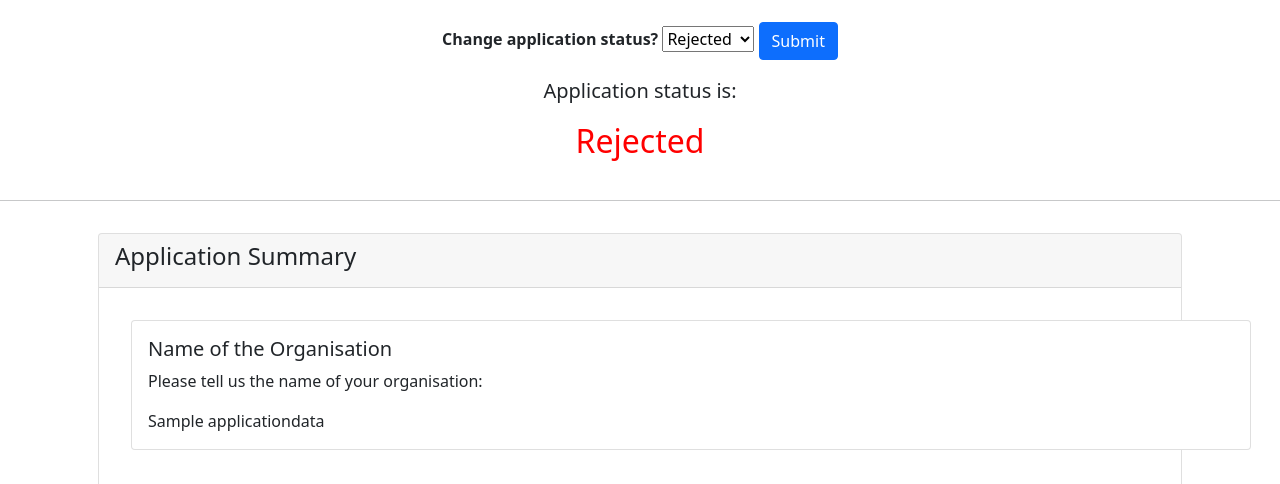
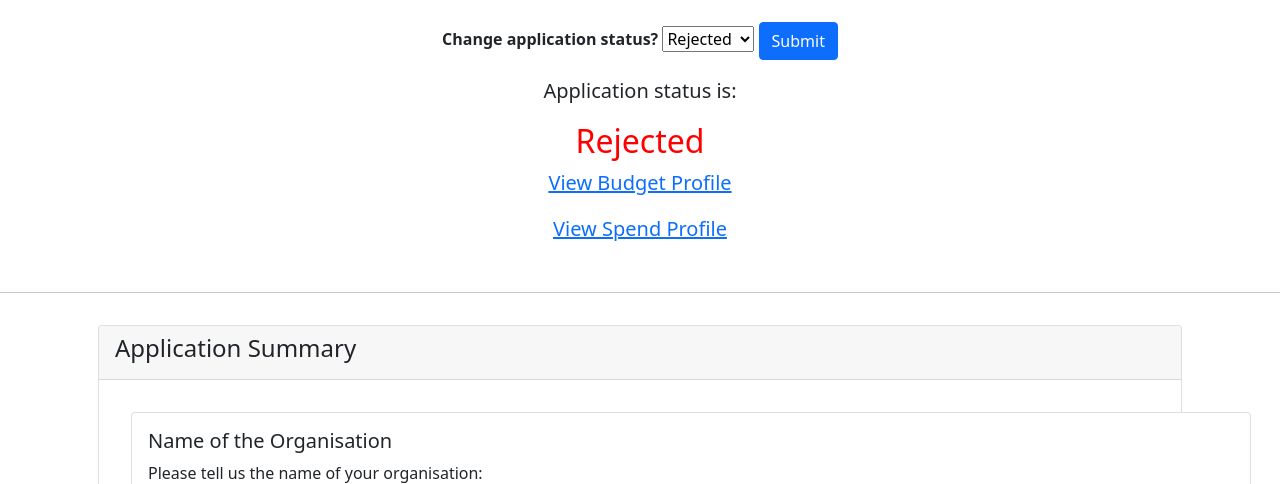
Before and after one commit to AlanWinchcole/Fund-Management-System, a Django app: page /view_application_status/1 in a window 1280 px wide. Shown: the part 178-662 px from the top of the page. Run offline with Django 3.2, Linux system fonts and the light colour scheme; a user stored in the database is signed in; tables that the repository leaves empty hold one stand-in row (values such as "Sample post"); some libraries are stand-ins or nearby versions.

Commit message:
Fixed spend profile bugs/allow lag and staff to view budget/spend profiles

```diff
--- a/fund_management_website/fund/models.py
+++ b/fund_management_website/fund/models.py
@@ -132,8 +132,8 @@ class BudgetItems(models.Model):
 # Heading wise Spending Profile
 class SpendingProfile(models.Model):
     """Define table for Spending Profile in database"""
-    associated_budget_profile = models.OneToOneField(BudgetProfile, on_delete=models.CASCADE, null=False)
-    associated_application = models.OneToOneField(ApplicationData, on_delete=models.CASCADE, null=False)
+    associated_budget_profile = models.OneToOneField(BudgetProfile, on_delete=models.CASCADE, null=True)
+    associated_application = models.OneToOneField(ApplicationData, on_delete=models.CASCADE, null=True)
     total_money_spent = models.DecimalField(max_digits=10, decimal_places=2, blank=True, null=True)
 
 # https://www.geeksforgeeks.org/filefield-django-models/
--- a/fund_management_website/fund/views.py
+++ b/fund_management_website/fund/views.py
@@ -155,7 +155,7 @@ def budgetProfile(request, id) :
     bP = application.associated_budgetProfile
     #items = BudgetItems.objects.get(associated_budget_profile = bP)
     try:
-        items = BudgetItems.objects.get(associated_budget_profile = bP)
+        items = BudgetItems.objects.filter(associated_budget_profile = bP)
 
     except:
         items = None
@@ -186,6 +186,7 @@ def addItem(request) :
     app_id =request.POST.get("app_id")
     print(app_id)
     bP = ApplicationData.objects.get(id = int(app_id)).associated_budgetProfile
+    sp = SpendingProfile.objects.get(associated_application =app_id)
     ID = request.POST.get("ID")
     item_name = request.POST.get("item_name")
     description = request.POST.get("description")
@@ -197,9 +198,9 @@ def addItem(request) :
         item = BudgetItems(ID=ID, associated_budget_profile=bP, item_name=item_name, description=description,
                            budget_allocation=budget_allocation)
         item.save()
-        # spend_items = SpendingItems(ID=ID, heading=heading, item_name=item_name, description=description,
-        #                             budget_allocation=budget_allocation)
-        # spend_items.save()
+        spend_items = SpendingItems(ID=ID, associated_spending_profile=sp, item_name=item_name, description=description,
+                                    budget_allocation=budget_allocation)
+        spend_items.save()
         item_data = { "app_id" :item.ID, "error" :False, "errorMessage" :"Item Added Successfully" }
         return JsonResponse(item_data, safe=False)
     except :
--- a/fund_management_website/templates/fund/application_view.html
+++ b/fund_management_website/templates/fund/application_view.html
@@ -32,6 +32,11 @@
               {% endif %}
               {% if user.is_superuser and not user.is_staff %}
               <p class="lead text-center"><a href="{% url 'fund:review_application' application.id %}" target="_blank">Review Application</a></p>
+              <p class="lead text-center"><a href="{% url 'fund:budget_profile' application.id %}" target="_blank">View Budget Profile</a></p>
+              {% endif %}
+              {% if request.user.is_staff %}
+              <p class="lead text-center"><a href="{% url 'fund:budget_profile' application.id %}" target="_blank">View Budget Profile</a></p>
+              <p class="lead text-center"><a href="{% url 'fund:spend_profile' application.id %}" target="_blank">View Spend Profile</a></p>
               {% endif %}
         </div>
     </div>
```
